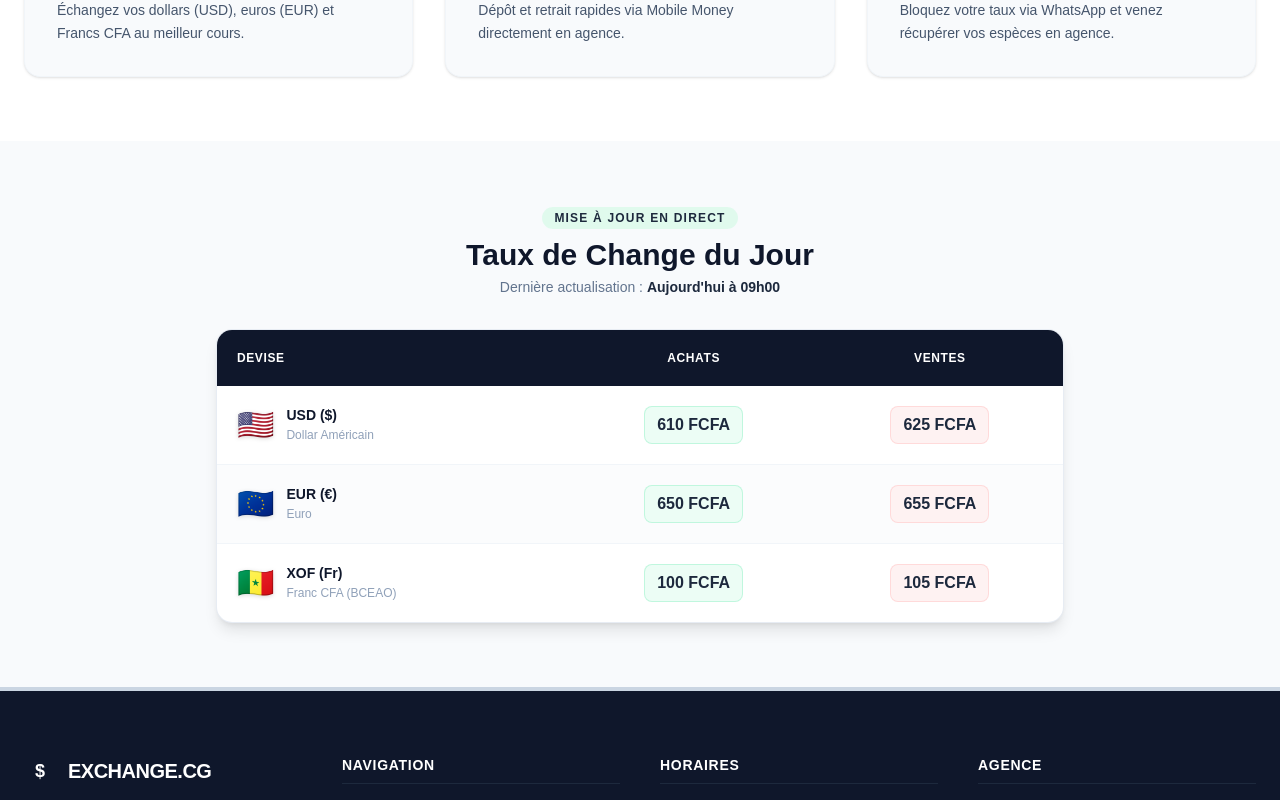
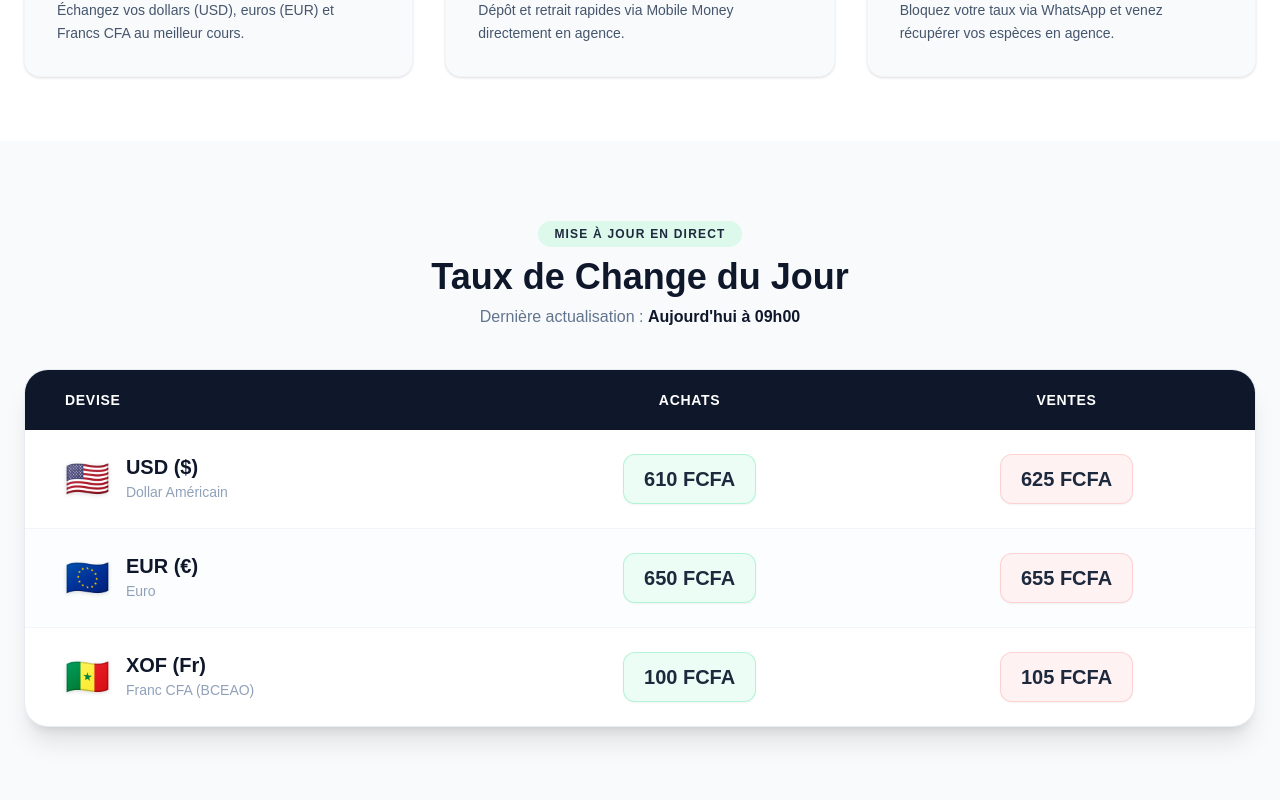
Before and after one commit to alandarryl/commu-change-cg, a Next.js app: page / in a window 1280 px wide. Shown: the part 1571-2371 px from the top of the page. Built offline with nearby package versions, Linux system fonts and the light colour scheme.

Commit message:
increase the size of rate table

```diff
--- a/src/components/RateTable.js
+++ b/src/components/RateTable.js
@@ -6,53 +6,53 @@ export default function RateTable() {
   ];
 
   return (
-    <section id="taux" className="py-16 bg-slate-50">
-      <div className="max-w-4xl mx-auto px-6">
+    <section id="taux" className="py-20 bg-slate-50">
+      {/* Passage de max-w-4xl à max-w-6xl pour une présence beaucoup plus large */}
+      <div className="max-w-7xl mx-auto px-4 sm:px-6">
 
         {/* En-tête de section */}
-        <div className="text-center mb-8">
-          <span className="text-congo-green text-xs font-bold uppercase tracking-widest bg-emerald-100/60 px-3 py-1 rounded-full">
+        <div className="text-center mb-10">
+          <span className="text-congo-green text-xs font-extrabold uppercase tracking-widest bg-emerald-100/70 px-4 py-1.5 rounded-full">
             Mise à jour en direct
           </span>
-          <h2 className="text-3xl font-extrabold text-slate-900 mt-2">
+          <h2 className="text-3xl sm:text-4xl font-black text-slate-900 mt-3">
             Taux de Change du Jour
           </h2>
-          <p className="text-sm text-slate-500 font-medium mt-1">
-            Dernière actualisation : <span className="text-slate-800 font-semibold">Aujourd'hui à 09h00</span>
+          <p className="text-base text-slate-500 font-medium mt-2">
+            Dernière actualisation : <span className="text-slate-900 font-bold">Aujourd'hui à 09h00</span>
           </p>
         </div>
 
-        {/* Conteneur Tableau */}
-        <div className="bg-white rounded-2xl shadow-lg border border-slate-200/80 overflow-hidden">
+        {/* Conteneur Tableau plus large */}
+        <div className="bg-white rounded-3xl shadow-xl border border-slate-200/80 overflow-hidden">
           <div className="overflow-x-auto">
             <table className="w-full text-left border-collapse">
 
               {/* En-tête */}
               <thead>
-                <tr className="bg-slate-900 text-white text-xs uppercase tracking-wider">
-                  <th className="p-4 sm:p-5 font-bold">Devise</th>
-                  <th className="p-4 sm:p-5 font-bold text-center">ACHATS</th>
-                  <th className="p-4 sm:p-5 font-bold text-center">VENTES</th>
-                  {/* <th className="p-4 sm:p-5 font-bold text-right">Action</th> */}
+                <tr className="bg-slate-900 text-white text-sm uppercase tracking-wider">
+                  <th className="py-5 px-6 sm:px-10 font-extrabold">Devise</th>
+                  <th className="py-5 px-6 sm:px-10 font-extrabold text-center">ACHATS</th>
+                  <th className="py-5 px-6 sm:px-10 font-extrabold text-center">VENTES</th>
                 </tr>
               </thead>
 
               {/* Corps */}
-              <tbody className="divide-y divide-slate-100 text-sm font-medium">
+              <tbody className="divide-y divide-slate-100 text-base font-semibold">
                 {rates.map((row, i) => (
                   <tr
                     key={i}
-                    className="hover:bg-emerald-50/40 transition-colors even:bg-slate-50/50"
+                    className="hover:bg-emerald-50/50 transition-colors even:bg-slate-50/40"
                   >
                     {/* Nom de la devise */}
-                    <td className="p-4 sm:p-5">
-                      <div className="flex items-center gap-3">
-                        <span className="text-3xl drop-shadow-sm">{row.flag}</span>
+                    <td className="py-6 px-6 sm:px-10">
+                      <div className="flex items-center gap-4">
+                        <span className="text-4xl drop-shadow-sm">{row.flag}</span>
                         <div>
-                          <span className="font-extrabold text-slate-900 block leading-tight">
+                          <span className="font-black text-slate-900 text-lg sm:text-xl block leading-tight">
                             {row.currency}
                           </span>
-                          <span className="text-xs text-slate-400 font-normal">
+                          <span className="text-xs sm:text-sm text-slate-400 font-medium">
                             {row.name}
                           </span>
                         </div>
@@ -60,41 +60,24 @@ export default function RateTable() {
                     </td>
 
                     {/* Prix d'Achat (Vert) */}
-                    <td className="p-4 sm:p-5 text-center">
-                      <span className="inline-block bg-emerald-50 text-congo-greenDark border border-emerald-200/60 font-extrabold px-3 py-1.5 rounded-lg text-base">
+                    <td className="py-6 px-6 sm:px-10 text-center">
+                      <span className="inline-block bg-emerald-50 text-congo-greenDark border border-emerald-200/80 font-black px-5 py-2.5 rounded-xl text-lg sm:text-xl shadow-xs">
                         {row.buy}
                       </span>
                     </td>
 
                     {/* Prix de Vente (Rouge) */}
-                    <td className="p-4 sm:p-5 text-center">
-                      <span className="inline-block bg-red-50 text-congo-red border border-red-200/60 font-extrabold px-3 py-1.5 rounded-lg text-base">
+                    <td className="py-6 px-6 sm:px-10 text-center">
+                      <span className="inline-block bg-red-50 text-congo-red border border-red-200/80 font-black px-5 py-2.5 rounded-xl text-lg sm:text-xl shadow-xs">
                         {row.sell}
                       </span>
                     </td>
-
-                    {/* Bouton WhatsApp direct */}
-                    {/* <td className="p-4 sm:p-5 text-right">
-                      <a
-                        href={`https://wa.me/242000000000?text=Bonjour,%20je%20souhaite%20réserver%20des%20${encodeURIComponent(row.currency)}`}
-                        target="_blank"
-                        rel="noopener noreferrer"
-                        className="inline-flex items-center gap-1 bg-slate-100 hover:bg-congo-green hover:text-white text-slate-700 font-bold text-xs px-3 py-2 rounded-lg transition"
-                      >
-                        Réserver
-                      </a>
-                    </td> */}
                   </tr>
                 ))}
               </tbody>
 
             </table>
           </div>
-
-          {/* Note d'information en bas */}
-          {/* <div className="bg-slate-50 border-t border-slate-100 p-4 text-center text-xs text-slate-500">
-            💡 Taux sujets à de légères variations selon le volume. Passez en agence ou contactez-nous sur WhatsApp pour bloquer un taux.
-          </div> */}
         </div>
 
       </div>
```
